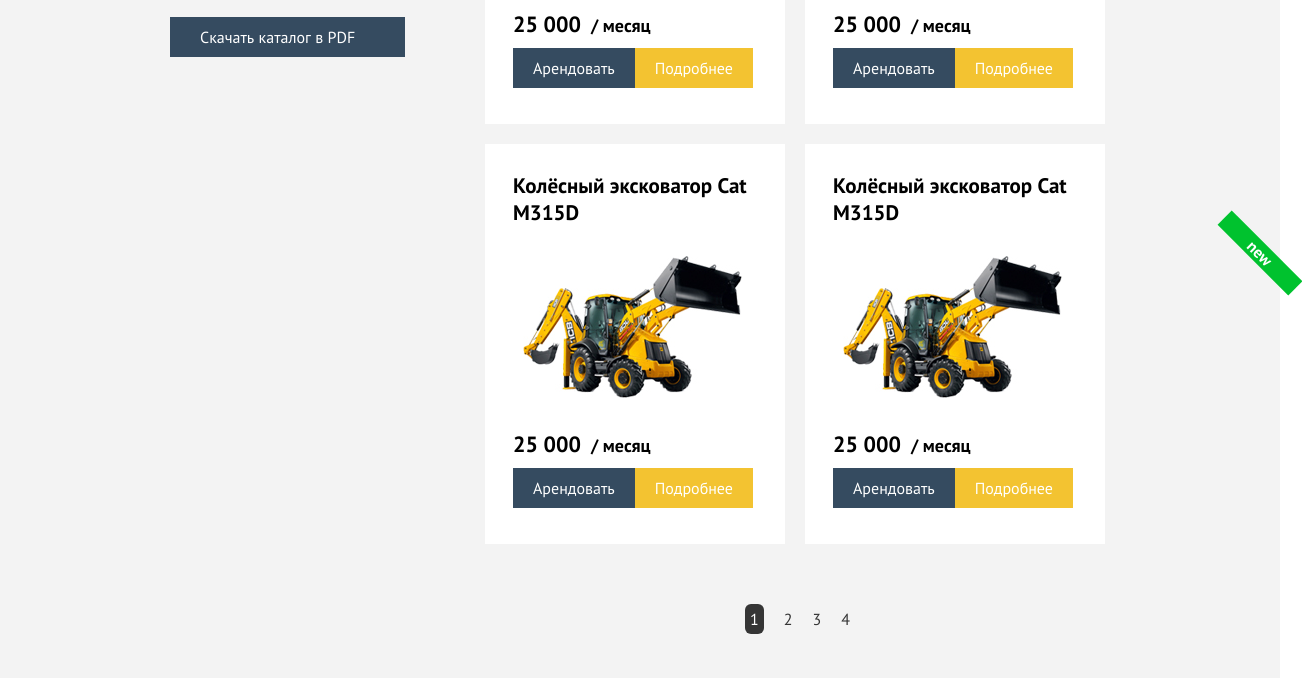
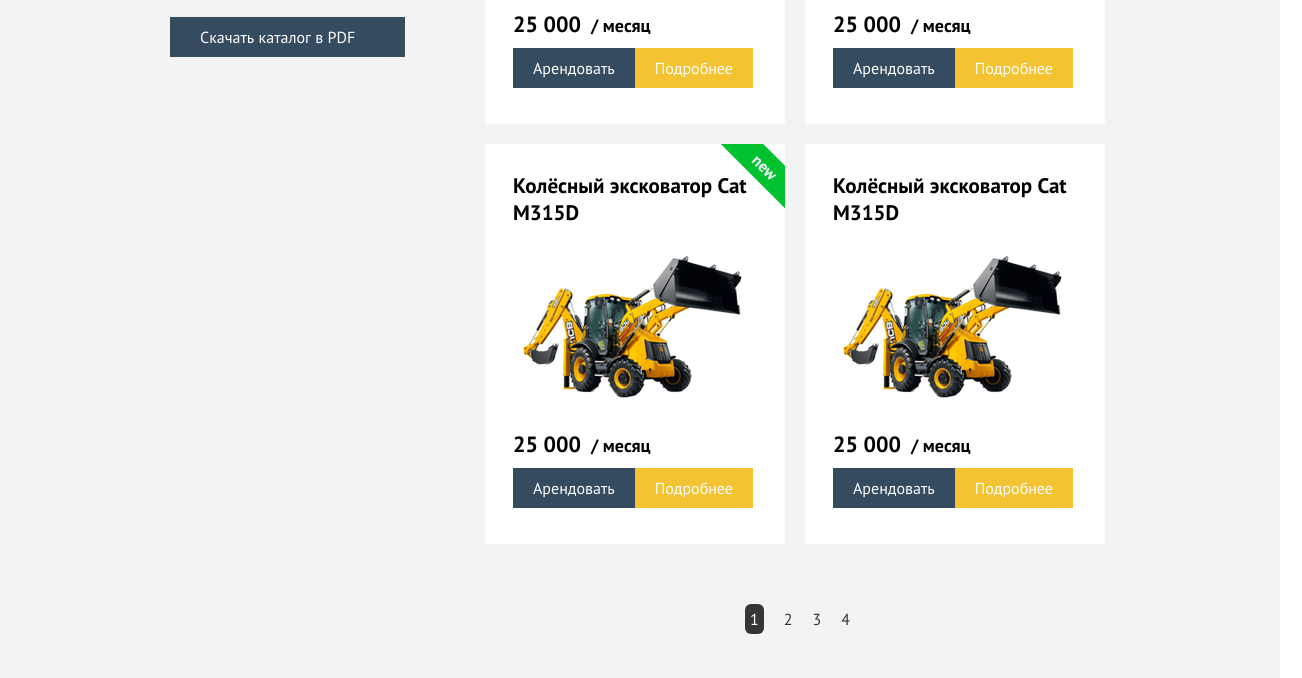
Before and after one commit to gayanebet/sp_gaya, a plain HTML site: page catalog.html in a window 1280 px wide. Shown: the part 557-1235 px from the top of the page, 1302 px wide, since content can reach past the window. Drawn offline with Linux system fonts and the light colour scheme.

Commit message:
предпоследний герой

```diff
--- a/css/style.css
+++ b/css/style.css
@@ -1030,7 +1030,7 @@ color: white;
  width: 100px;
  text-align: center;
 }
-..catalog-item--new{
+.catalog-item--new{
   position: relative;
   overflow: hidden;
 
@@ -1044,10 +1044,12 @@ color: white;
 font-weight: 700;
 color: white;
  transform: rotate(45deg);
- top: 800px;
+ top: 8px;
  right: -30px;
  width: 100px;
+ /*height: 30px;*/
  text-align: center;
+ padding: 5px 0 5px 0;
 }
 
 .catalog-list__nav li a{
```
